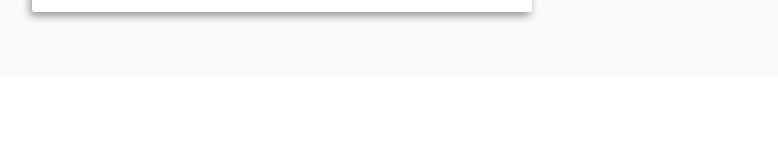
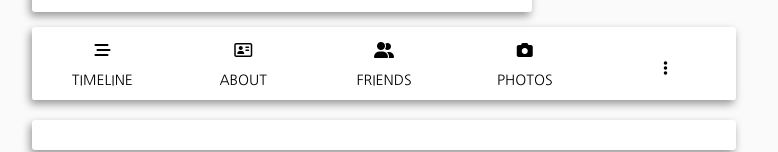
Before and after one commit to manueldperez/social-media, a plain HTML site: page index.html in a window 1280 px wide. Shown: the part 1898-2050 px from the top of the page, without its empty margins (0-778 px from the left). Before the commit the page ends 1975 px from the top, so only its background shows below. Drawn offline with Linux system fonts and the light colour scheme.

Commit message:
Finished making a menu bar for the profile feed in the main area.

```diff
--- a/css/main.css
+++ b/css/main.css
@@ -140,7 +140,7 @@ header .search-area {
     margin: 0 2.5%;
     min-width: 500px;
 }
-#content-area .side-column .widget-box {
+#content-area .widget-box {
     padding: 15px;
     margin-bottom: 15px;
     background: #fff;
@@ -149,12 +149,16 @@ header .search-area {
     box-shadow: -2px 4px 8px 0px rgba(0,0,0,0.4);
     overflow: auto;
 }
-#content-area .side-column .widget-box.intro .head .widget-icon-container {
+#content-area .widget-box .widget-icon-container {
     display: inline-block;
 }
-#content-area .side-column .widget-box.intro .head .widget-title {
+#content-area .widget-box .widget-title {
     display: inline-block;
     padding-left: 10px;
+}
+#content-area .widget-box .body {
+    padding-top: 10px;
+    padding-left: 4.8px;
 }
 #content-area .side-column .widget-box.intro .body h6 {
     font-weight: 800;
@@ -170,7 +174,7 @@ header .search-area {
 #content-area .side-column .widget-box.intro .body {
     padding-top: 5px;
 }
-#content-area .side-column .widget-box .widget-img {
+#content-area .widget-box .widget-img {
     background: #BFBFBF;
     height: 40px;
     width: 40px;
@@ -181,17 +185,6 @@ header .search-area {
     justify-content: center;
     font-size: 18px;
     overflow: auto;
-}
-#content-area .side-column .widget-box.photos .widget-icon-container {
-    display: inline-block;
-}
-#content-area .side-column .widget-box.photos .widget-title {
-    display: inline-block;
-    padding-left: 10px;
-}
-#content-area .side-column .widget-box.photos .body {
-    padding-top: 10px;
-    padding-left: 4.8px;
 }
 #content-area .side-column .widget-box.photos .body .img1 {
     display: inline-block;
@@ -283,17 +276,6 @@ header .search-area {
     -moz-background-size: cover;
     -o-background-size: cover;
     background-size: cover;
-}
-#content-area .side-column .widget-box.friends .widget-icon-container {
-    display: inline-block;
-}
-#content-area .side-column .widget-box.friends .widget-title {
-    display: inline-block;
-    padding-left: 10px;
-}
-#content-area .side-column .widget-box.friends .body {
-    padding-top: 10px;
-    padding-left: 4.8px;
 }
 #content-area .side-column .widget-box.friends .body .img1 {
     display: inline-block;
@@ -391,3 +373,33 @@ header .search-area {
     width: 55%;
     margin: 0 2.5%;
 }
+#content-area .main-area .widget-box.menu {
+    padding: 0;
+    margin: 0 0 20px 0;
+}
+#content-area .main-area .widget-box.menu ul {
+    padding: 0;
+    padding-top: 5px;
+}
+#content-area .main-area .widget-box.menu ul li {
+    width: 20%;
+    padding: 10px;
+    float: left;
+    text-align: center;
+    border-bottom: 3px solid #fff;
+    transition: all .4s ease-in-out;
+}
+#content-area .main-area .widget-box.menu ul li:nth-child(5) {
+    padding: 28px 0 21px;
+}
+#content-area .main-area .widget-box.menu ul li:hover {
+    border-bottom: 3px solid #4275F5;
+    color: #4275F5;
+    cursor: pointer;
+}
+#content-area .main-area .widget-box.menu ul li span {
+    display: block;
+    margin: 15px 0 0 0;
+    text-transform: uppercase;
+    font-size: 14px;
+}
--- a/index.html
+++ b/index.html
@@ -148,7 +148,32 @@
                 </div>
             </div>
             <div class="main-area">
+                <div class="widget-box menu">
+                    <ul>
+                        <li>
+                            <i class="fas fa-stream"></i>
+                            <span>Timeline</span>
+                        </li>
+                        <li>
+                            <i class="far fa-address-card"></i>
+                            <span>About</span>
+                        </li>
+                        <li>
+                            </a><i class="fas fa-user-friends"></i>
+                            <span>Friends</span>
+                        </li>
+                        <li>
+                            <i class="fas fa-camera"></i>
+                            <span>Photos</span>
+                        </li>
+                        <li>
+                            <i class="fas fa-ellipsis-v"></i>
+                        </li>
+                    </ul>
+                </div>
+                <div class="widget-box post">
 
+                </div>
             </div>
         </section>
     </body>
```
